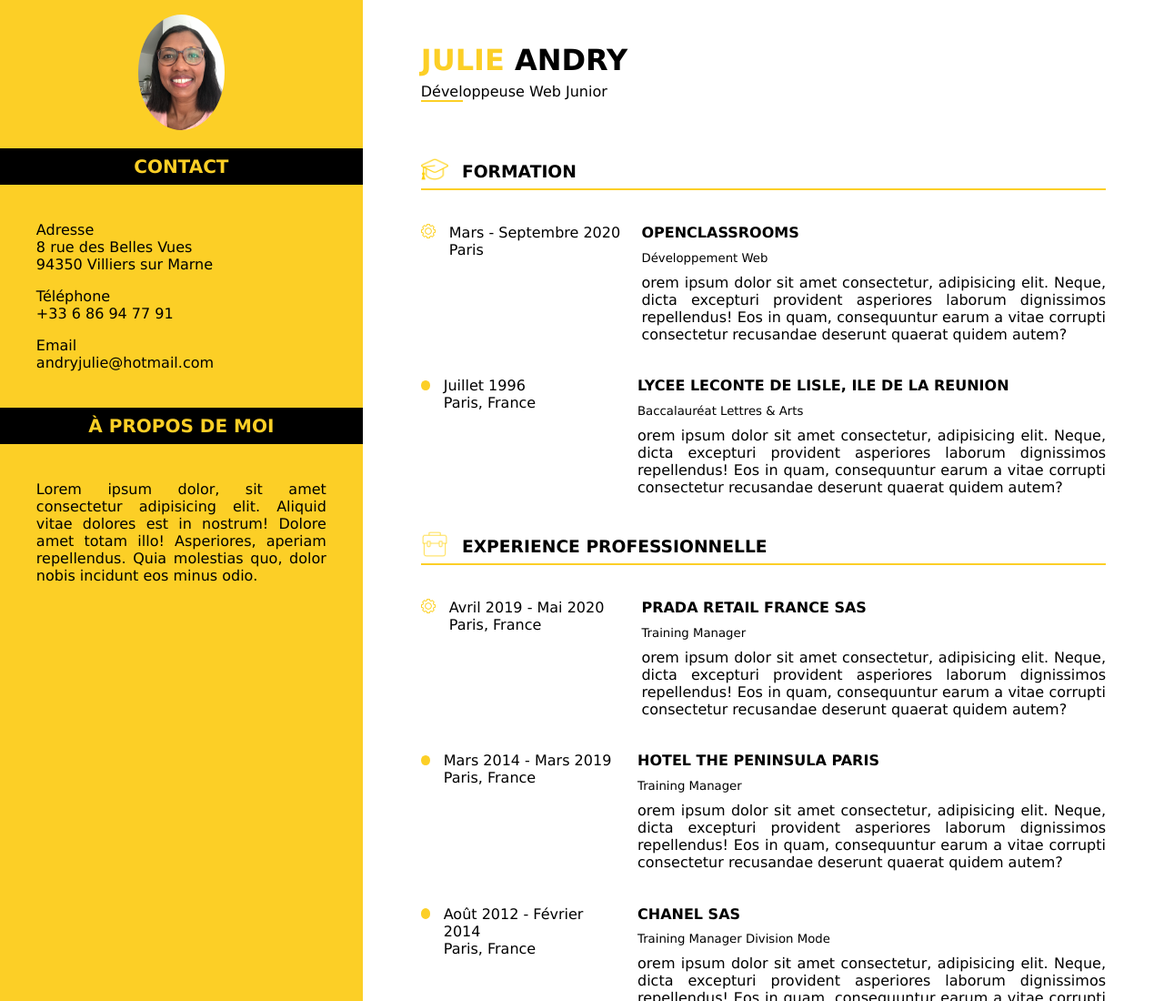
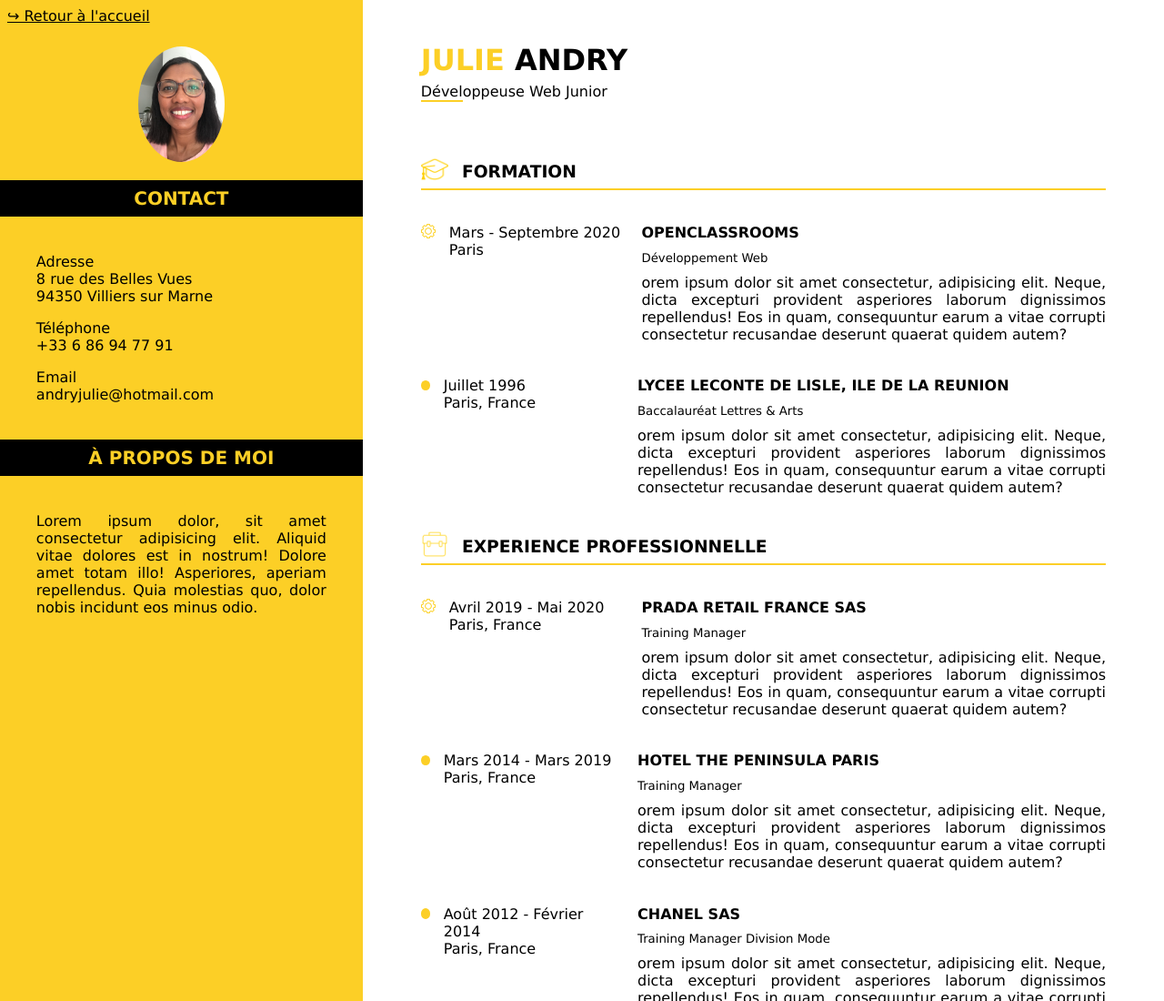
Before and after one commit to Aije1405/CV_Bootstrap, a plain HTML site: page pages/CV_CSS.html in a window 1280 px wide. Shown: the top 1100 px of the page at 91% size. Drawn offline with Linux system fonts and the light colour scheme.

Commit message:
Ajout lien retour accueil dans CV CSS

```diff
--- a/pages/CV_CSS.html
+++ b/pages/CV_CSS.html
@@ -11,6 +11,7 @@
 <body>
     <div id="container">
         <aside>
+            <a href="">	&#x21AA; Retour à l'accueil </a>
             <figure>
                 <img class="rounded" src="../images/photocv.jpeg" alt="photocv" />
             </figure>
@@ -25,11 +26,11 @@
             </div>
             <div id="propos">
                 <h3 class="aside-title">À PROPOS DE MOI</h3>
-                <P class="margin-aside">
+                <p class="margin-aside">
                     Lorem ipsum dolor, sit amet consectetur adipisicing elit. Aliquid vitae dolores est in nostrum!
                     Dolore amet totam illo! Asperiores, aperiam repellendus. Quia molestias quo, dolor nobis incidunt
                     eos minus odio.
-                </P>
+                </p>
             </div>
             <div id="loisirs">
                 <h3 class="aside-title">LOISIRS</h3>
--- a/style/CV.css
+++ b/style/CV.css
@@ -1,5 +1,13 @@
 body {
     font-family: Verdana, Geneva, Tahoma, sans-serif;
+}
+a{
+    text-decoration: none;
+    color: black;
+    padding: 2%;
+}
+a:hover{
+    text-decoration: underline;
 }
 
 .no-margin, body {
```
